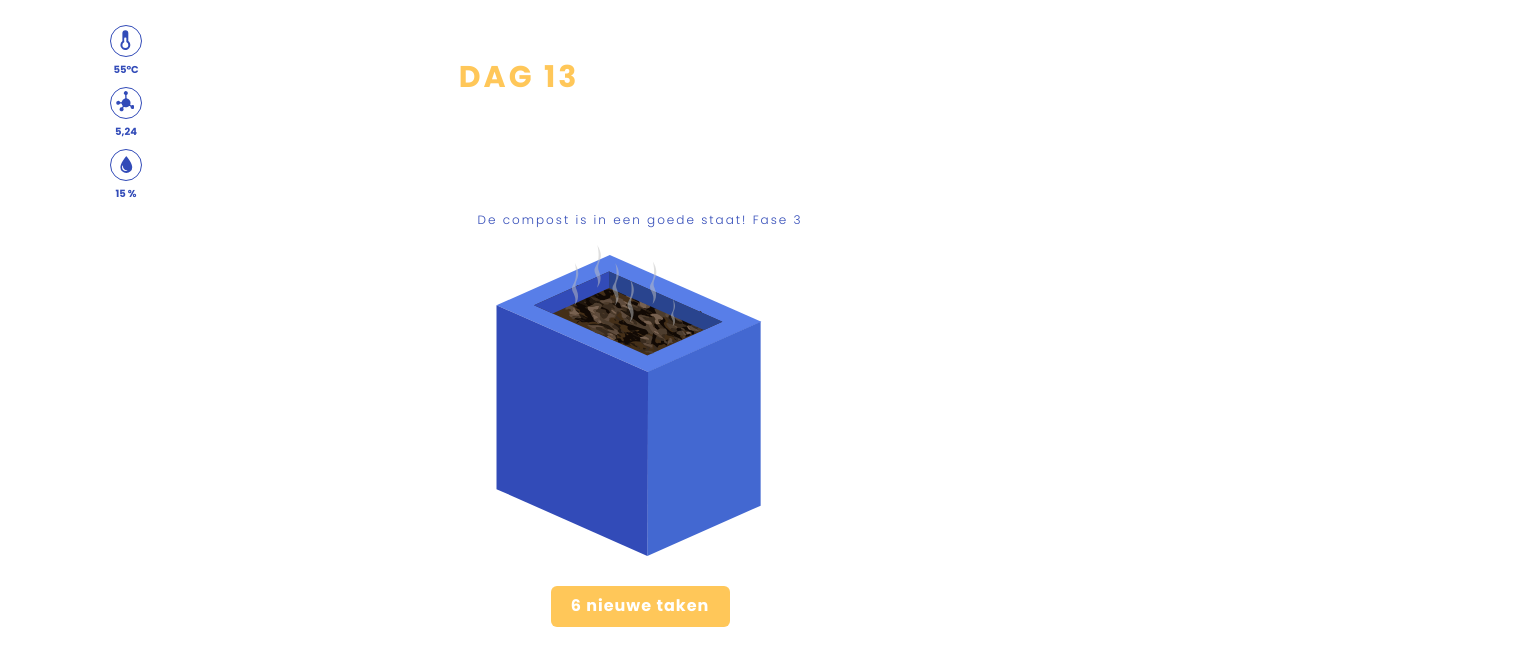
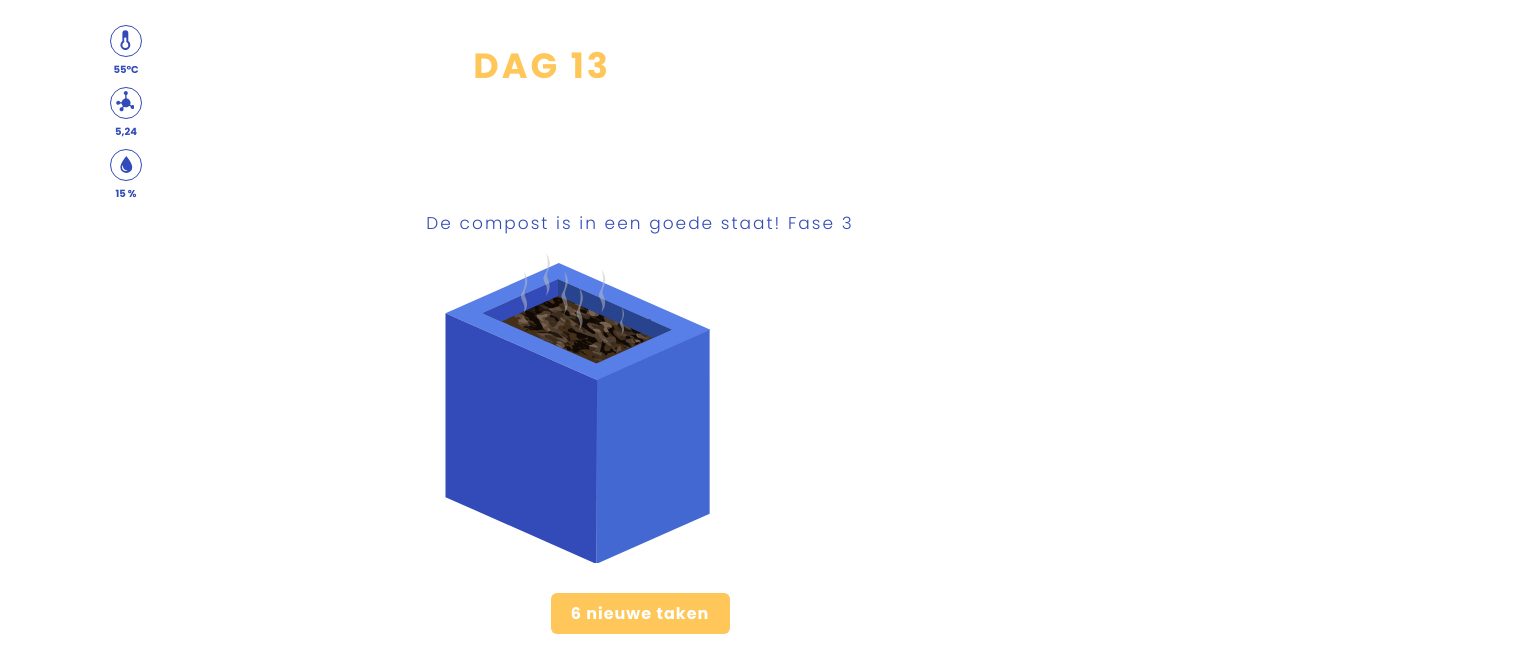
Before and after one commit to Plantacle/plantacle, a React (Create React App) app: page / in a window 1280 px wide. Shown: the top 672 px of the page, 1534 px wide, since content can reach past the window. Built offline with nearby package versions, Linux system fonts and the light colour scheme.

Commit message:
Added breakpoints

```diff
--- a/src/components/atoms/CompostStatus.js
+++ b/src/components/atoms/CompostStatus.js
@@ -6,6 +6,10 @@ const Status = styled.p`
     font-size: 12px;
     color: #324BB8;
     letter-spacing: 2px;
+
+    @media (min-width: 991.98px) { // Tablets
+      font-size: 17px;
+    }
 `;
 
 function CompostStatus(props) {
--- a/src/components/atoms/CompostTransition.js
+++ b/src/components/atoms/CompostTransition.js
@@ -3,13 +3,6 @@ import styled from 'styled-components'
 import SvgPhase1 from '../svg/Phase1';
 import SvgPhase2 from '../svg/Phase2';
 import CompostStatus from './CompostStatus';
-
-const PhaseStatus = styled.p`
-    font-weight: 300;
-    font-size: 12px;
-    color: #324BB8;
-    letter-spacing: 2px;
-`;
 
 class CompostTransition extends React.Component {
   constructor(props) {
--- a/src/components/atoms/CurrentDay.js
+++ b/src/components/atoms/CurrentDay.js
@@ -7,6 +7,11 @@ const Title = styled.h2`
   letter-spacing: 3px;
   font-weight: 700;
   font-size: 30px;
+
+  @media (min-width: 991.98px) { // Tablets
+    font-size: 35px;
+  }
+
 `;
 
 
--- a/src/pages/Overview.js
+++ b/src/pages/Overview.js
@@ -17,7 +17,7 @@ const StyledContainer = styled(Container)`
 
 const FirstRow = styled(Row)`
   && {
-    position: relative;
+
   }
 `;
 
@@ -35,11 +35,7 @@ const ThirdRow = styled(Row)`
 
 const SecondCol = styled(Col)`
   && {
-    position: absolute;
-    top: 30%;  /* position the top  edge of the element at the middle of the parent */
-    left: 82%; /* position the left edge of the element at the middle of the parent */
-    transform: translate(-50%, -50%); /* This is a shorthand of
-                                       translateX(-50%) and translateY(-50%) */
+      margin-top: 20px;
   }
 `;
 
@@ -52,11 +48,11 @@ class Overview extends React.Component {
     return (
         <StyledContainer>
             <FirstRow>
-                <Col>
+                <Col xs={4} md={4}>
                     <Measurements />
                 </Col>
 
-                <SecondCol>
+                <SecondCol xs={8} md={8}>
                     <CurrentDay />
                 </SecondCol>
             </FirstRow>
```
